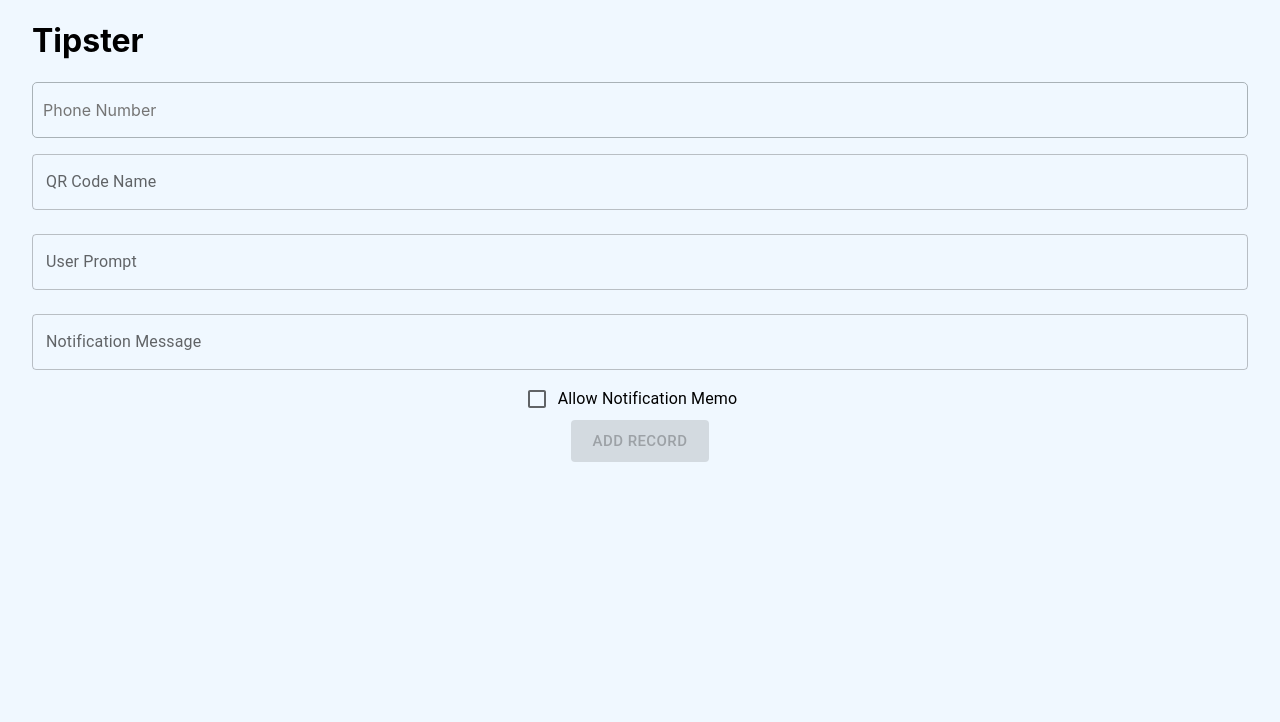
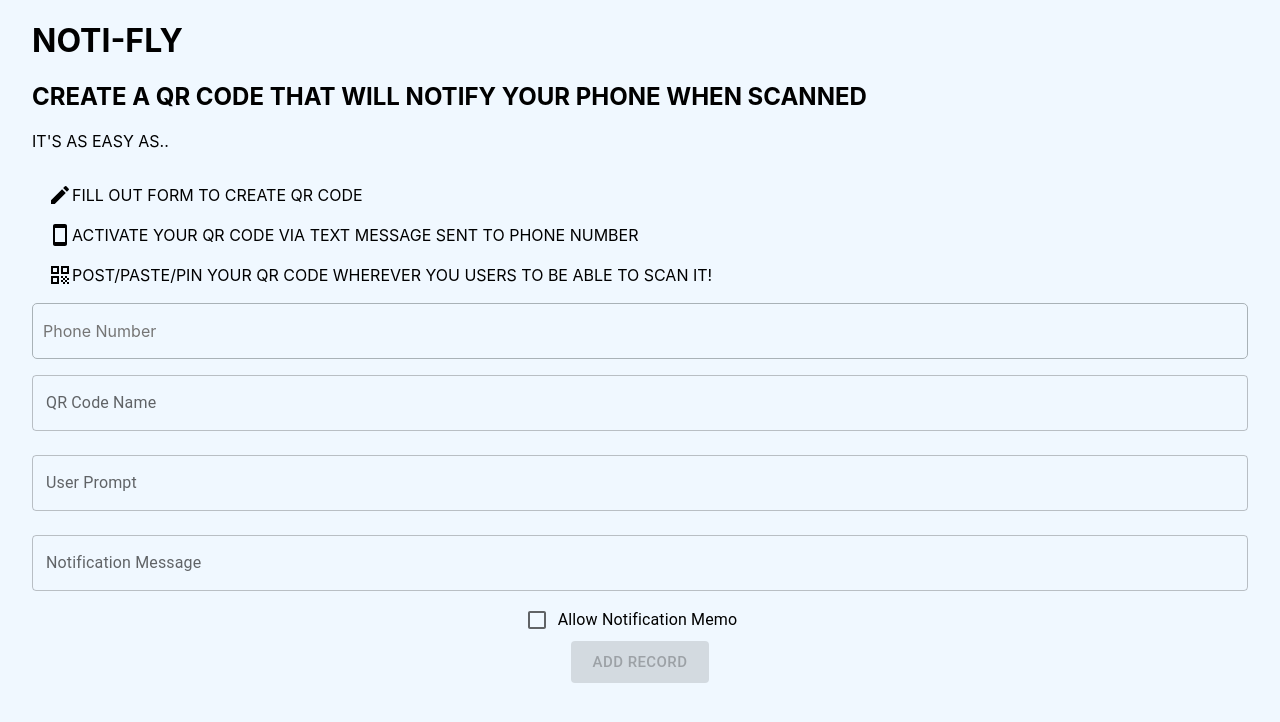
Before and after one commit to motherbrainn/noti-fly, a Next.js app in the folder client/: page / in a window 1280 px wide. Shown: the top 722 px of the page. Built offline with nearby package versions, Linux system fonts and the light colour scheme; no server answers.

Commit message:
add instructions component

```diff
--- /dev/null
+++ b/client/components/Instructions.tsx
@@ -0,0 +1,28 @@
+import { List, ListItem } from "@mui/material";
+import CreateIcon from "@mui/icons-material/Create";
+import SmartphoneIcon from "@mui/icons-material/Smartphone";
+import QrCodeIcon from "@mui/icons-material/QrCode";
+
+const Instructions = () => {
+  return (
+    <div>
+      <h2>CREATE A QR CODE THAT WILL NOTIFY YOUR PHONE WHEN SCANNED</h2>
+      <p>IT&apos;S AS EASY AS..</p>
+      <List>
+        <ListItem>
+          <CreateIcon /> FILL OUT FORM TO CREATE QR CODE
+        </ListItem>
+        <ListItem>
+          <SmartphoneIcon />
+          ACTIVATE YOUR QR CODE VIA TEXT MESSAGE SENT TO PHONE NUMBER
+        </ListItem>
+        <ListItem>
+          <QrCodeIcon />
+          POST/PASTE/PIN YOUR QR CODE WHEREVER YOU USERS TO BE ABLE TO SCAN IT!
+        </ListItem>
+      </List>
+    </div>
+  );
+};
+
+export default Instructions;
--- a/client/package.json
+++ b/client/package.json
@@ -12,6 +12,7 @@
   "dependencies": {
     "@emotion/react": "^11.9.3",
     "@emotion/styled": "^11.9.3",
+    "@mui/icons-material": "^5.8.4",
     "@mui/material": "^5.8.7",
     "@types/dompurify": "^2.3.3",
     "dompurify": "^2.3.8",
--- a/client/pages/index.tsx
+++ b/client/pages/index.tsx
@@ -1,4 +1,5 @@
 import Head from "next/head";
+import Instructions from "../components/Instructions";
 import MainContainer from "../components/MainContainer";
 import styles from "../styles/Home.module.css";
 
@@ -11,11 +12,12 @@ const Home: any = () => {
   return (
     <div className={styles.container}>
       <Head>
-        <title>Tipster</title>
+        <title>NOTI-FLY</title>
         <meta name="description" content="Tipster App" />
       </Head>
       <div>
-        <h1>Tipster</h1>
+        <h1>NOTI-FLY</h1>
+        <Instructions />
         <MainContainer />
       </div>
     </div>
```
Also changed, not shown: 1 other file (tests, documents, lock files or other folders).
